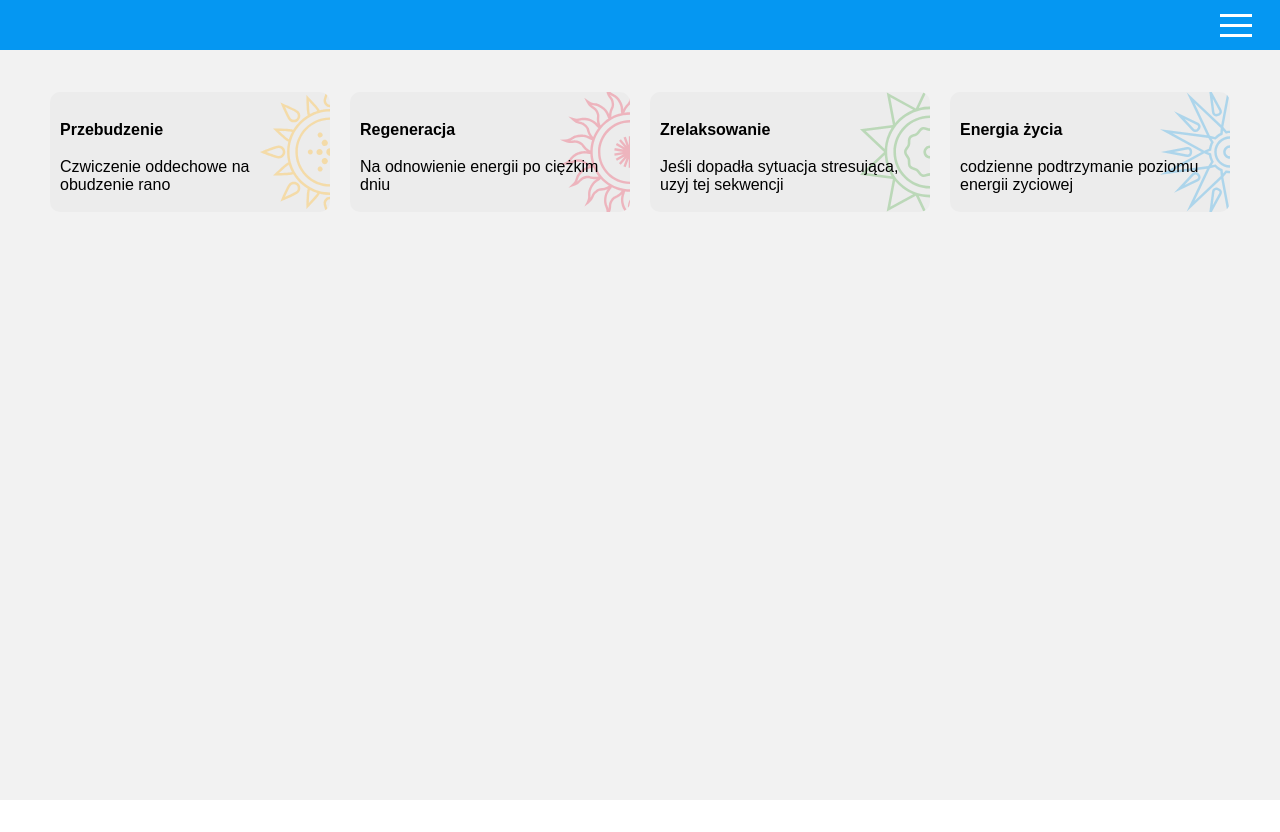
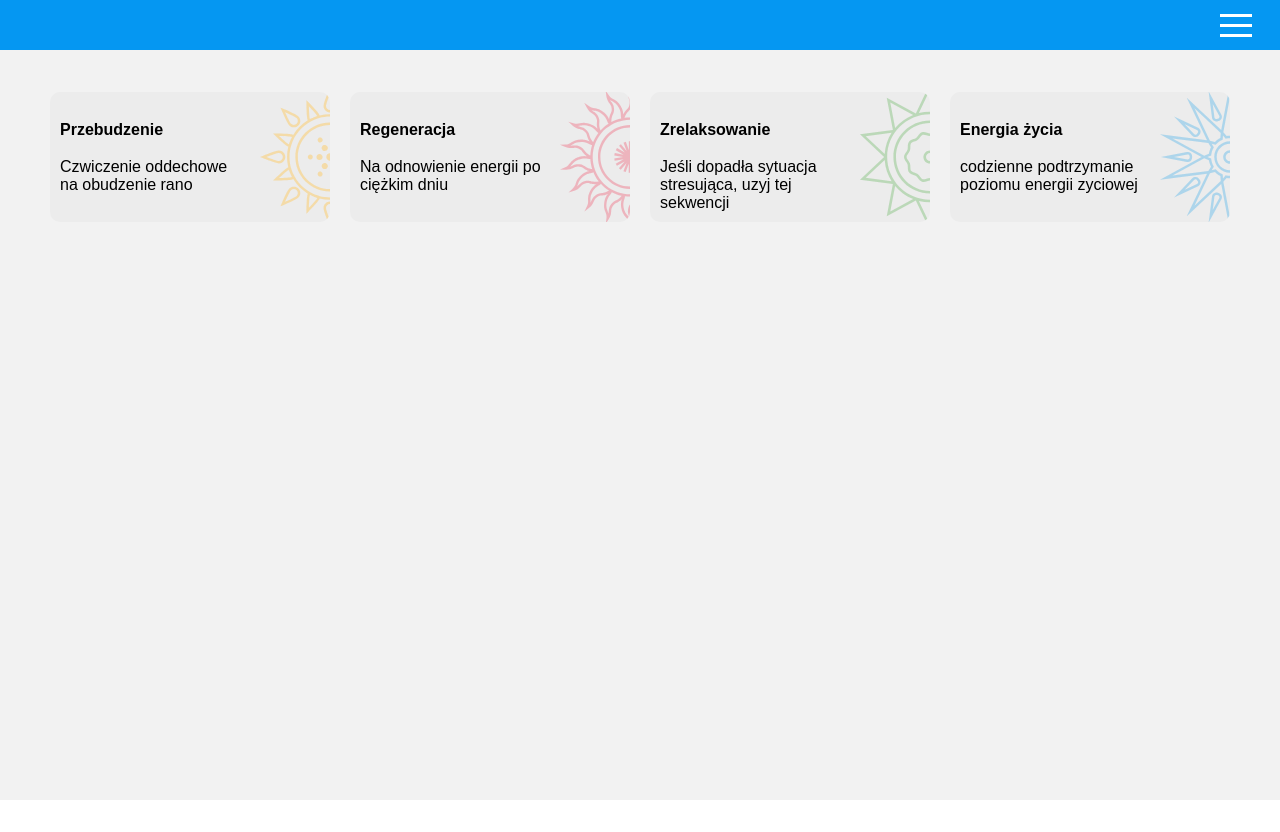
Before and after one commit to qapush/breathe-app, a React (Create React App) app: page / in a window 1280 px wide. Built offline with nearby package versions, Linux system fonts and the light colour scheme.

Commit message:
modes cards improved hover effect - bg image zoom

```diff
--- a/src/components/Modes/Modes.js
+++ b/src/components/Modes/Modes.js
@@ -12,7 +12,7 @@ const Modes = ({ handleSwitch }) => {
         <div className={`${styles.mode} ${styles[mode.mode]}`}>
           <Link to="/cwiczenie" onClick={ () => handleSwitch(mode.mode)} key={i}>
             <div className={styles.title}>{mode.title}</div>
-            <div className="mode__description">
+            <div className={styles.description}>
               {mode.description}
             </div>
           </Link>
--- a/src/components/Modes/modes.module.scss
+++ b/src/components/Modes/modes.module.scss
@@ -23,14 +23,14 @@
       border-radius: 10px;
       flex-grow: 1;
       min-height: 100px;
-
-
       cursor: pointer;
       transition: box-shadow 260ms ease-in-out;
       background-repeat: no-repeat;
       background-size: 150px;
       background-position: right -75px top 50%;
       background-color: rgba(230, 230, 230, 0.5);
+      transition: background-size 300ms ease-out,
+                  box-shadow 300ms ease-out;
 
       &.awake {
         background-image: url('../../images/bg_awake.svg');
@@ -50,8 +50,13 @@
           margin: 1.2rem 0px 1.2rem 0px;
         }
 
+        .description {
+          max-width: 70%;
+        }
+
       &:hover {
         box-shadow: 0px 10px 10px rgb(189, 189, 189);
+        background-size: 160px;
       }
 
       @include desktop {
```
